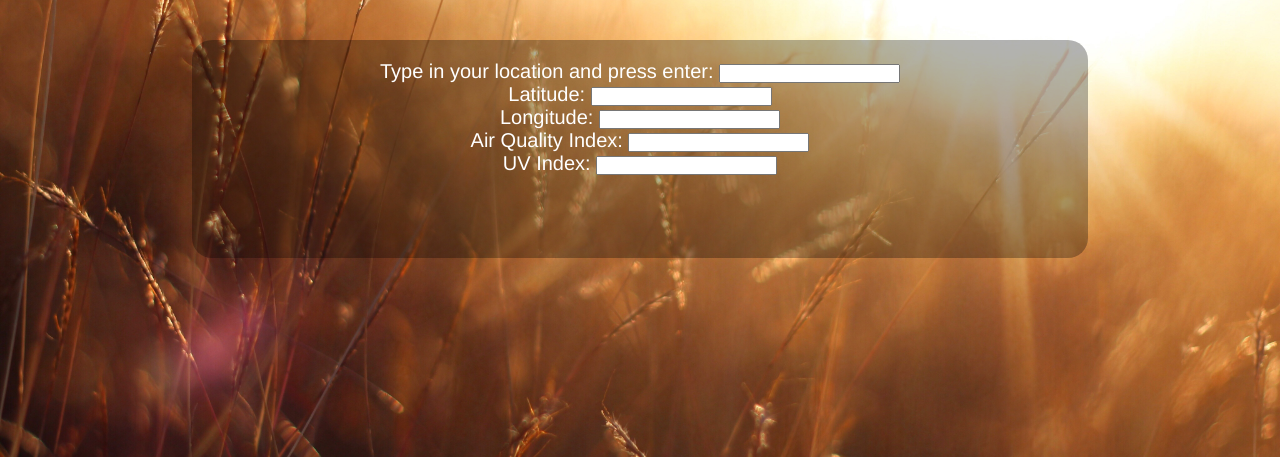
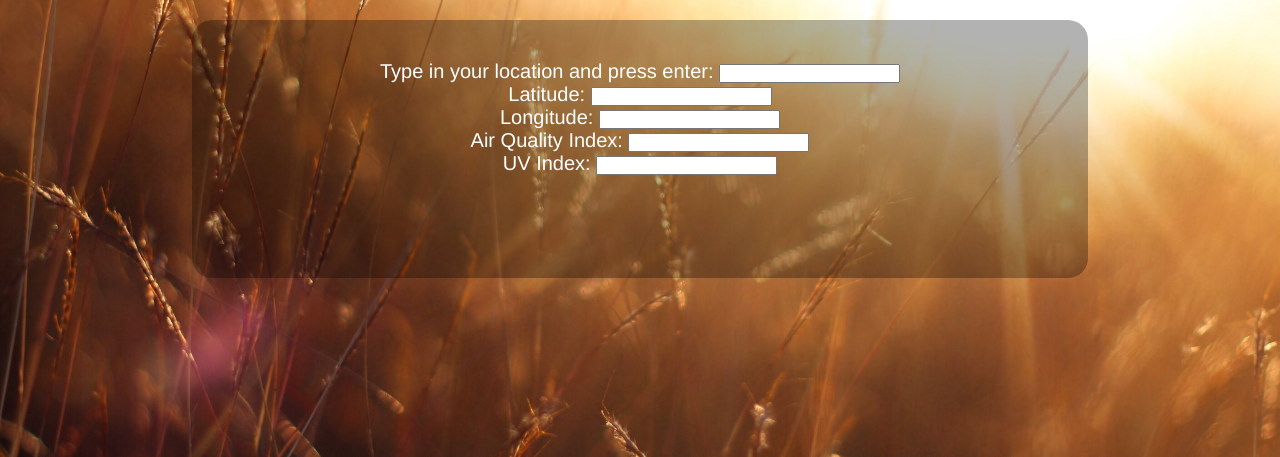
Before and after one commit to crislanarafael/outdoorsie, a plain HTML site: page index.html in a window 1280 px wide. Shown: the part 359-816 px from the top of the page. Drawn offline with Linux system fonts and the light colour scheme.

Commit message:
Update styles.css

```diff
--- a/styles.css
+++ b/styles.css
@@ -50,8 +50,8 @@ body{
   font-size: 20px;
   color: white;
   background: rgba(0,0,0,0.3);
-  padding-top: 20px;
-  padding-bottom: 20px;
+  padding-top: 40px;
+  padding-bottom: 40px;
   border-radius: 20px;
 }
 
```
